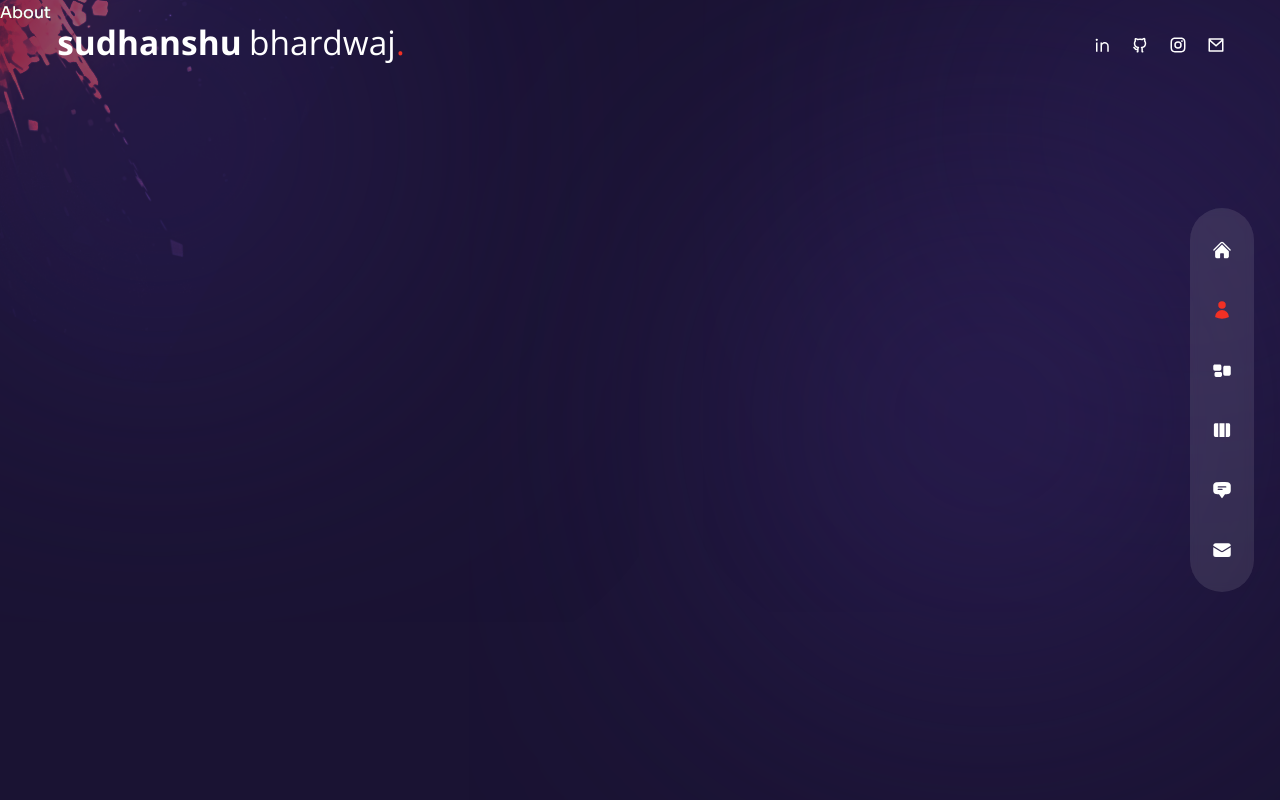
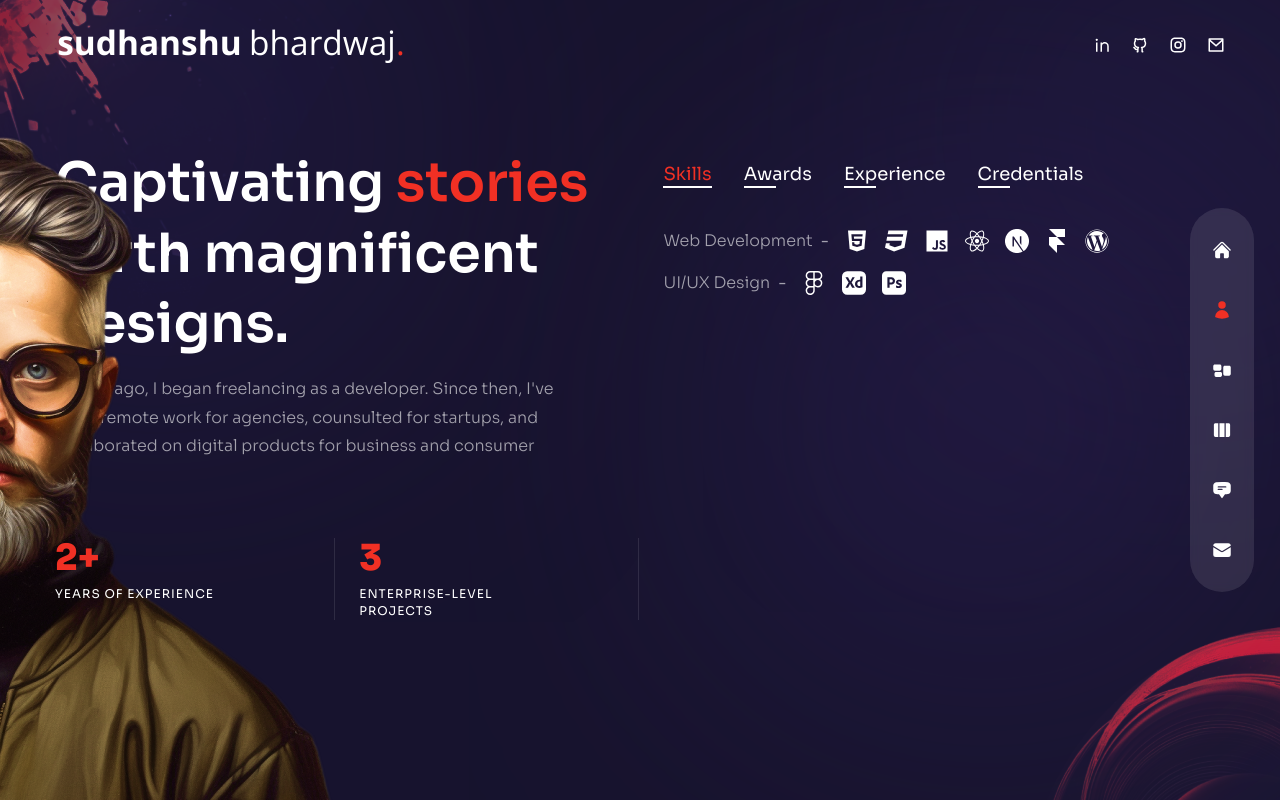
Before and after one commit to Sudhanshu-bh/sb-portfolio, a Next.js app: page /about in a window 1280 px wide. Built offline with nearby package versions, Linux system fonts and the light colour scheme.

Commit message:
about page implemented

```diff
--- a/components/Circles.js
+++ b/components/Circles.js
@@ -1,5 +1,18 @@
+// next image
+import Image from 'next/image';
+
 const Circles = () => {
-  return <div>Circles</div>;
+	return (
+		<div className="w-[200px] xl:w-[300px] absolute -right-16 -bottom-2 mix-blend-color-dodge animate-pulse duration-75 z-10">
+			<Image
+				src={'/circles.png'}
+				width={260}
+				height={200}
+				alt=""
+				className="w-full h-full"
+			/>
+		</div>
+	);
 };
 
 export default Circles;
--- a/package.json
+++ b/package.json
@@ -11,6 +11,7 @@
   "dependencies": {
     "@next/font": "^13.4.4",
     "framer-motion": "^10.12.16",
+    "moment": "^2.30.1",
     "next": "13.4.3",
     "react": "18.2.0",
     "react-countup": "^6.4.2",
--- a/pages/about/index.js
+++ b/pages/about/index.js
@@ -1,3 +1,5 @@
+import React, { useEffect, useState } from 'react';
+
 // icons
 import {
 	FaHtml5,
@@ -6,15 +8,14 @@
 	FaReact,
 	FaWordpress,
 	FaFigma,
-} from "react-icons/fa";
+} from 'react-icons/fa';
 
 import {
 	SiNextdotjs,
 	SiFramer,
 	SiAdobexd,
 	SiAdobephotoshop,
-} from "react-icons/si";
-
+} from 'react-icons/si';
 
 //  data
 const aboutData = [
@@ -88,8 +89,147 @@
 	},
 ];
 
+// components
+import Avatar from '../../components/Avatar';
+import Circles from '../../components/Circles';
+
+// framer motion
+import { motion } from 'framer-motion';
+import { fadeIn } from '../../variants';
+
+// counter
+import CountUp from 'react-countup';
+import moment from 'moment';
+
+const NoOfProjects = 3;
+
 const About = () => {
-  return <div>About</div>;
+	const [index, setIndex] = useState(0);
+	const [yoe, setYoe] = useState(0);
+
+	const startTime = moment('2021-08-14 00:00', 'YYYY-MM-DD HH:mm');
+	const currentTime = new Date();
+
+	const YOE = moment.duration(moment(currentTime).diff(startTime)).years();
+
+	useEffect(() => {
+		setYoe(YOE);
+	}, [YOE]);
+
+	return (
+		<div className="h-full bg-primary/30 py-32 text-center xl:text-left">
+			<Circles />
+			{/* avatar img */}
+			<motion.div
+				variants={fadeIn('right', 0.2)}
+				initial="hidden"
+				animate="show"
+				exit="hidden"
+				className="hidden xl:flex absolute bottom-0 -left-[370px]"
+			>
+				<Avatar />
+			</motion.div>
+			<div className="container mx-auto h-full flex flex-col items-center xl:flex-row gap-x-6">
+				{/* text */}
+				<div className="flex-1 flex flex-col justify-center">
+					<motion.h2
+						variants={fadeIn('right', 0.2)}
+						initial="hidden"
+						animate="show"
+						exit="hidden"
+						className="h2"
+					>
+						Captivating <span className="text-accent">stories</span> birth
+						magnificent designs.
+					</motion.h2>
+					<motion.p
+						variants={fadeIn('right', 0.4)}
+						initial="hidden"
+						animate="show"
+						exit="hidden"
+						className="max-w-[500px] mx-auto xl:mx-0 mb-6 xl:mb-12 px-2 xl:px-0"
+					>
+						3 years ago, I began freelancing as a developer. Since then,
+						I&apos;ve done remote work for agencies, counsulted for startups,
+						and collaborated on digital products for business and consumer use.
+					</motion.p>
+					{/* counters */}
+					<motion.div
+						variants={fadeIn('right', 0.6)}
+						initial="hidden"
+						animate="show"
+						exit="hidden"
+						className="md:flex md:max-w-xl xl:max-w-none mx-auto xl:mx-0 mb-8"
+					>
+						<div className="flex flex-1 xl:gap-x-6">
+							{/* experience */}
+							<div className="relative flex-1 after:w-[1px] after:h-full after:bg-white/10 after:absolute after:top-0 after:right-0">
+								<div className="text-2xl xl:text-4xl font-extrabold text-accent mb-2">
+									<CountUp start={-1} end={yoe} duration={2} />+
+								</div>
+								<div className="text-xs uppercase tracking-[1px] leading-[1.4] max-w-[200px]">
+									Years of experience
+								</div>
+							</div>
+							{/* projects */}
+							<div className="relative flex-1 xl:after:w-[1px] after:h-full after:bg-white/10 after:absolute after:top-0 after:right-0">
+								<div className="text-2xl xl:text-4xl font-extrabold text-accent mb-2">
+									<CountUp start={0} end={NoOfProjects} duration={2} />
+								</div>
+								<div className="text-xs uppercase tracking-[1px] leading-[1.4] max-w-[200px]">
+									enterprise-level projects
+								</div>
+							</div>
+						</div>
+					</motion.div>
+				</div>
+				{/* info (skills, awards, experience, credentials) */}
+				<motion.div
+					variants={fadeIn('left', 0.4)}
+					initial="hidden"
+					animate="show"
+					exit="hidden"
+					className="flex flex-col w-full xl:max-w-[48%] h-[480px] mt-4 xl:mt-0"
+				>
+					<div className="flex gap-x-4 xl:gap-x-8 mx-auto xl:mx-0 mb-4">
+						{aboutData.map((item, itemIndex) => (
+							<div
+								className={`${
+									index === itemIndex &&
+									'text-accent after:w-full after:bg-accent after:transition-all after:duration-300'
+								} hover:text-accent cursor-pointer capitalize xl:text-lg relative after:w-8 after:h-[2px] after:bg-white hover:after:bg-accent after:absolute after:bottom-0 after:left-0 transition-all`}
+								onClick={() => setIndex(itemIndex)}
+								key={itemIndex}
+							>
+								{item.title}
+							</div>
+						))}
+					</div>
+					<div className="py-2 xl:py-6 flex flex-col gap-y-4 items-center xl:items-start">
+						{aboutData[index].info.map((item, itemIndex) => (
+							<div
+								className="flex-1 flex flex-col md:flex-row max-w-max gap-x-2 items-center text-white/60"
+								key={itemIndex}
+							>
+								{/* title */}
+								<div className="font-light mb-2 md:mb-0">{item.title}</div>
+								<div className="hidden md:flex">-</div>
+								<div>{item.stage}</div>
+								<div className="flex gap-x-4">
+									{/* icons */}
+									{item.icons?.map((icon, itemIndex) => (
+										<div className="text-2xl text-white" key={itemIndex}>
+											{icon}
+										</div>
+									))}
+								</div>
+							</div>
+						))}
+					</div>
+				</motion.div>
+			</div>
+		</div>
+	);
 };
 
 export default About;
```
Also changed, not shown: 1 other file (tests, documents, lock files or other folders). Lines whose indentation alone changed are shown as unchanged.
